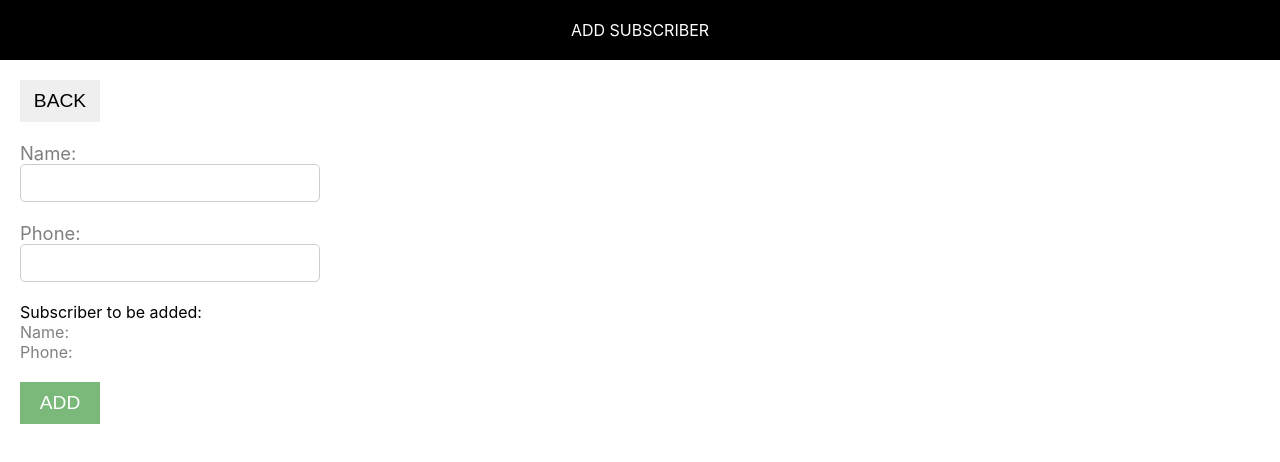
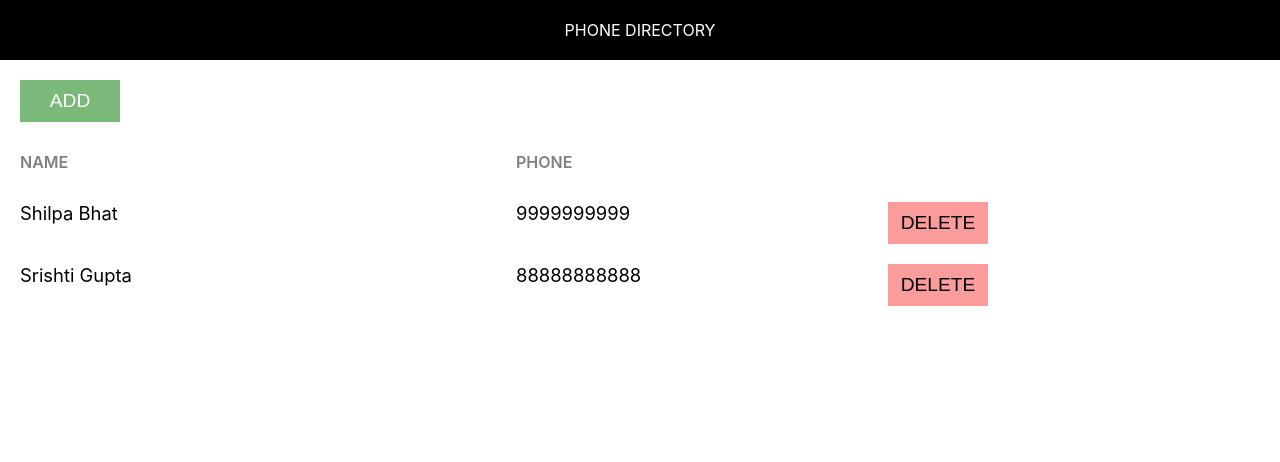
Before and after one commit to rajeev99999/phone-directory, a React (Create React App) app: page / in a window 1280 px wide. Shown: the top 462 px of the page. Built offline with nearby package versions, Linux system fonts and the light colour scheme.

Commit message:
Added routing for Add Subscriber page and Show Subscribers page

```diff
--- a/package.json
+++ b/package.json
@@ -8,6 +8,7 @@
     "@testing-library/user-event": "^12.7.0",
     "react": "^17.0.1",
     "react-dom": "^17.0.1",
+    "react-router-dom": "^5.2.0",
     "react-scripts": "4.0.2",
     "web-vitals": "^1.1.0"
   },
--- a/src/AddSubscriber.js
+++ b/src/AddSubscriber.js
@@ -1,6 +1,7 @@
 import React, {Component} from 'react'
 import Header from './Header.js'
 import './AddSubscriber.css'
+import {Link} from 'react-router-dom'
 
 class AddSubscriber extends Component{
 
@@ -19,6 +20,16 @@ class AddSubscriber extends Component{
         this.setState(state);
     }
 
+    onFormSubmitted = (e) => {
+        e.preventDefault();
+        this.props.addSubscriberHandler(this.state);
+        this.setState({
+            id:0,
+            name:'',
+            phone:''
+        });
+        this.props.history.push("/");
+    }
     render(){
 
         const {name, phone} = this.state;
@@ -27,8 +38,8 @@ class AddSubscriber extends Component{
             <div>
                 <Header heading="Add Subscriber"/>
                 <div className="component-body-container">
-                    <button className="custom-btn">Back</button><br/><br/>
-                    <form className="subscrier-form">
+                    <Link to="/"><button className="custom-btn">Back</button><br/><br/></Link>
+                    <form className="subscrier-form" onSubmit={this.onFormSubmitted.bind(this)}>
                         <label htmlFor="name" className="label-control" >Name:</label><br/>
                         <input id="name" type="text" className="input-control" name="name" onChange={this.inputChangedHandler}/><br/><br/>
                         <label htmlFor="phone" className="label-control"  >Phone:</label><br/>
--- a/src/App.js
+++ /dev/null
@@ -1,53 +0,0 @@
-import logo from './logo.svg';
-import './App.css';
-import React, { Component } from 'react';
-import Header from './Header';
-
-class  App extends Component {
-
-
-  render(){
-    let subscribers=[
-      {
-        id:1,
-        name:"Shilpa Bhat",
-        phone:9999999999
-      },
-      {
-        id:2,
-        name:"Srishti Gupta",
-        phone:88888888888
-      }
-    ]
-  return (
-    <div className="App">
-      <Header heading="Phone Directory"/>
-
-      <div className="component-body-container">
-        <div className="custom-btn add-btn">Add</div>
-        <div className="grid-container heading-container">
-          <span className="grid-tem name-heading">Name</span>
-          <span className="grid-item phone-heading">Phone</span>
-        </div>
-
-        {
-          subscribers.map(sub =>{
-            return <div key={sub.id} className="grid-container">
-              <span className="grid-item">{sub.name}</span>
-              <span className="grid-item">{sub.phone}</span>
-              <span className="grid-item action-btn-container">
-                <button className="custom-btn delete-btn">Delete</button>
-              </span>
-              </div>
-          }
-            )
-        }
-
-      </div>
-
-    </div>
-  );
-  }
-}
-
-export default App;
--- /dev/null
+++ b/src/PhoneDirectory.js
@@ -0,0 +1,55 @@
+import React, { Component } from "react";
+import AddSubscriber from "./AddSubscriber";
+import ShowSubscribers from "./ShowSubscribers";
+import {BrowserRouter as Router,Route} from 'react-router-dom';
+
+class PhoneDirectory extends Component{
+
+    constructor(){
+        super();
+        this.state={
+            subscribersList:[
+                {
+                    id:1,
+                    name:"Shilpa Bhat",
+                    phone:9999999999
+                  },
+                  {
+                    id:2,
+                    name:"Srishti Gupta",
+                    phone:88888888888
+                  }
+            ]
+        }
+    }
+
+    addSubscriberHandler = (newSubscriber) => {
+        let subscribersList = this.state.subscribersList;
+        if(subscribersList.length > 0){
+            newSubscriber.id = subscribersList[subscribersList.length-1]+1;
+        }
+        else{
+            newSubscriber.id=1;
+        }
+        subscribersList.push(newSubscriber);
+        this.setState({
+            subscribersList: subscribersList
+        });
+    }
+
+    render(){
+        return(
+            //<AddSubscriber addSubscriberHandler={this.addSubscriberHandler}/>
+            //<ShowSubscribers subscribersList={this.state.subscribersList}/>
+
+            <Router>
+                <div className="main-container">
+                <Route exact path='/' render={(props) => <ShowSubscribers {...props} subscribersList={this.state.subscribersList} /> } />
+                <Route exact path='/add' render={({history},props) => <AddSubscriber history={history} {...props} addSubscriberHandler={this.addSubscriberHandler}/>}/>
+                </div>
+            </Router>
+        )
+    }
+}
+
+export default PhoneDirectory;
--- /dev/null
+++ b/src/ShowSubscribers.js
@@ -0,0 +1,88 @@
+
+import './ShowSubscribers.css';
+import React, { Component } from 'react';
+import Header from './Header';
+import {Link} from 'react-router-dom';
+
+class  ShowSubscribers extends Component {
+
+
+  // constructor(){
+  //   super();
+  //   this.state={
+  //   subscribersListToShow :[]
+  //   }
+  // }
+
+  // componentDidMount(){
+  //   let newSubscriber={
+  //     id:1,
+  //     name: 'Shilpa Bhat',
+  //     phone:9999999999
+  //   }
+  //   let subscriberList = this.state.subscribersListToShow;
+  //   subscriberList.push(newSubscriber);
+  //   this.setState({
+  //     subscribersListToShow: subscriberList
+  //   })
+  // }
+
+  render(){
+    // let subscribers=[
+      // {
+      //   id:1,
+      //   name:"Shilpa Bhat",
+      //   phone:9999999999
+      // },
+      // {
+      //   id:2,
+      //   name:"Srishti Gupta",
+      //   phone:88888888888
+      // }
+    // ]
+  return (
+    <div className="App">
+      <Header heading="Phone Directory"/>
+
+      <div className="component-body-container">
+        {/* <div className="custom-btn add-btn">Add</div> */}
+        <Link to="/add"><button className="custom-btn add-btn">Add</button></Link>
+        <div className="grid-container heading-container">
+          <span className="grid-tem name-heading">Name</span>
+          <span className="grid-item phone-heading">Phone</span>
+        </div>
+
+        {/* {
+          this.state.subscribersListToShow.map(sub =>{
+            return <div key={sub.id} className="grid-container">
+              <span className="grid-item">{sub.name}</span>
+              <span className="grid-item">{sub.phone}</span>
+              <span className="grid-item action-btn-container">
+                <button className="custom-btn delete-btn">Delete</button>
+              </span>
+              </div>
+          }
+            )
+        } */}
+
+{
+          this.props.subscribersList.map(sub =>{
+            return <div key={sub.id} className="grid-container">
+              <span className="grid-item">{sub.name}</span>
+              <span className="grid-item">{sub.phone}</span>
+              <span className="grid-item action-btn-container">
+                <button className="custom-btn delete-btn">Delete</button>
+              </span>
+              </div>
+          }
+            )
+        }
+
+      </div>
+
+    </div>
+  );
+  }
+}
+
+export default ShowSubscribers;
--- a/src/common/common.css
+++ b/src/common/common.css
@@ -7,7 +7,7 @@
     border: none;
     margin-right: 10px;
     text-transform: uppercase;
-    width: 80px;
+    width: 100px;
     text-align: center;
     font-size: 1.2rem;
     cursor: pointer;
--- a/src/index.js
+++ b/src/index.js
@@ -1,14 +1,13 @@
 import React from 'react';
 import ReactDOM from 'react-dom';
 import './index.css';
-import App from './App';
 import reportWebVitals from './reportWebVitals';
-import AddSubscriber from './AddSubscriber';
+import PhoneDirectory from './PhoneDirectory';
 import './common/common.css'
 
 ReactDOM.render(
   <React.StrictMode>
-    <AddSubscriber />
+    <PhoneDirectory />
   </React.StrictMode>,
   document.getElementById('root')
 );
```
Also changed, not shown: src/ShowSubscribers.css (renamed from src/App.css), 2 other files (tests, documents, lock files or other folders).
